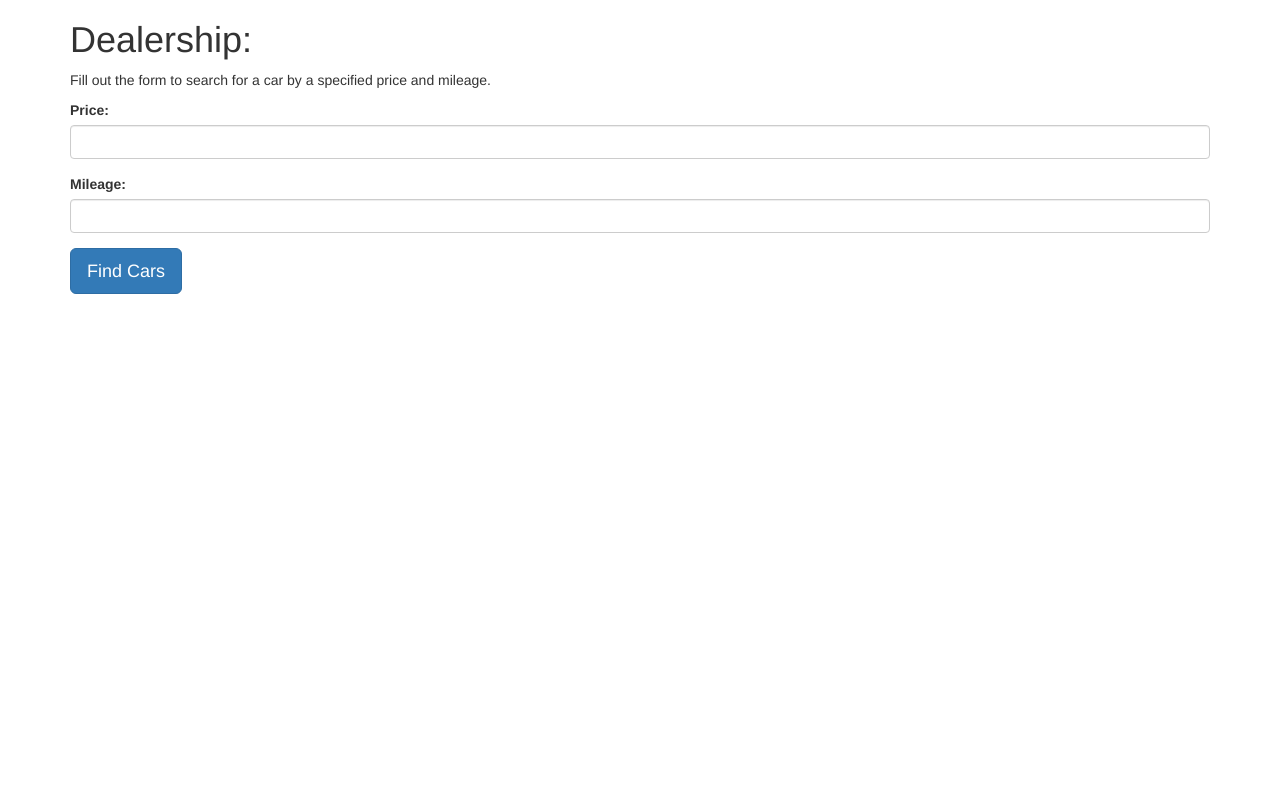
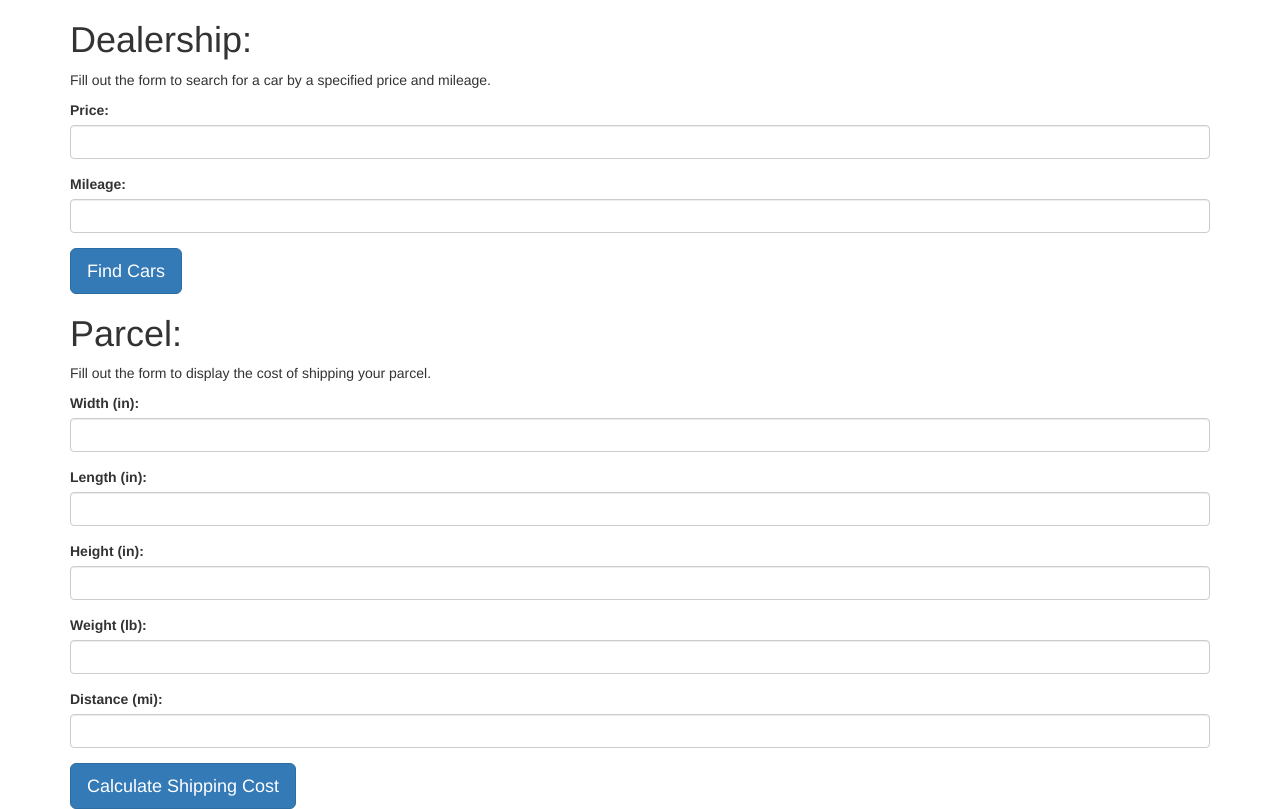
Before and after one commit to atrotter0/php-basics-phase2, a PHP site: page / in a window 1280 px wide. Before the commit the page ends 294 px from the top, so only its background shows below. Run offline with PHP 8.4, Linux system fonts and the light colour scheme.

Commit message:
Add basic structure for Parcel

```diff
--- a/oop/index.php
+++ b/oop/index.php
@@ -21,6 +21,31 @@
       </div>
       <button type="submit" class="btn btn-lg btn-primary">Find Cars</button>
     </form>
+    <form action="parcel_results.php">
+      <h1>Parcel:</h1>
+      <p>Fill out the form to display the cost of shipping your parcel.</p>
+      <div class="form-group">
+        <label for="width">Width (in):</label>
+        <input type="number" name="width" class="form-control">
+      </div>
+      <div class="form-group">
+        <label for="length">Length (in):</label>
+        <input type="number" name="length" class="form-control">
+      </div>
+      <div class="form-group">
+        <label for="height">Height (in):</label>
+        <input type="number" name="height" class="form-control">
+      </div>
+      <div class="form-group">
+        <label for="weight">Weight (lb):</label>
+        <input type="number" name="weight" class="form-control">
+      </div>
+      <div class="form-group">
+        <label for="distance">Distance (mi):</label>
+        <input type="number" name="distance" class="form-control">
+      </div>
+      <button type="submit" class="btn btn-lg btn-primary">Calculate Shipping Cost</button>
+    </form>
   </div>
 </body>
 </html>
```
Also changed, not shown: oop/parcel_results.php (added, +69 -0 lines).
